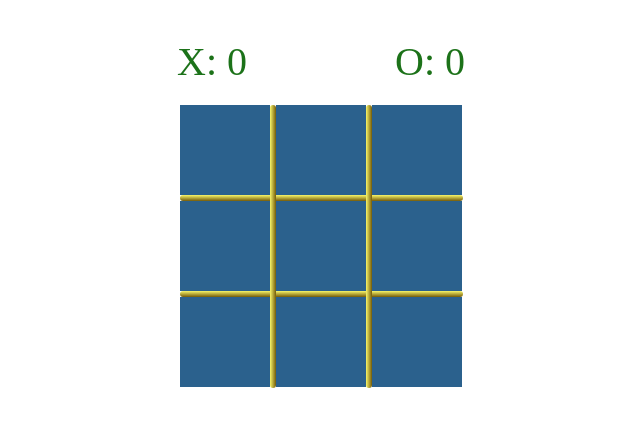
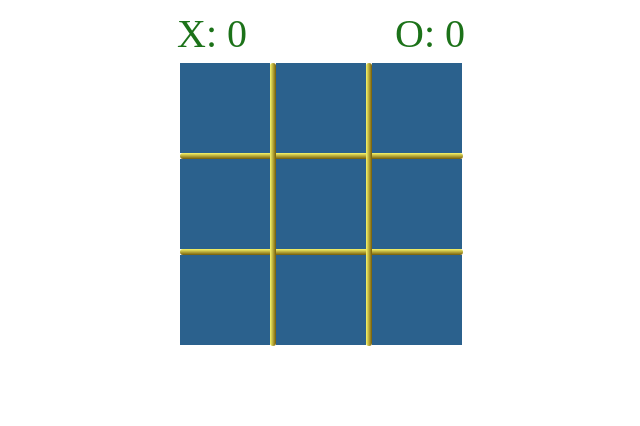
Before and after one commit to AndrewHypster/--and-O, a plain HTML site: page index.html in a window 1280 px wide. Shown: the whole page, without its empty margins (319-959 px from the left). Drawn offline with Linux system fonts and the light colour scheme.

Commit message:
Update style.css

```diff
--- a/style.css
+++ b/style.css
@@ -9,7 +9,7 @@ body {
 }
 
 .account {
-    margin-top: 3%;
+    margin-top: 10px;
     width: 288px;
     justify-content: space-between;
     display: flex;
@@ -22,7 +22,7 @@ body {
 
 .game {
     position: absolute;
-    margin-top: 8%;
+    margin-top: 60px;
     width: 288px;
     justify-content: center;
     display: flex;
@@ -42,7 +42,7 @@ body {
 .lines {
     position: absolute;
     z-index: -1;
-    margin-top: 8%;
+    margin-top: 60px;
     width: 288px;
     height: 288px;
     /* background: #000; */
```
